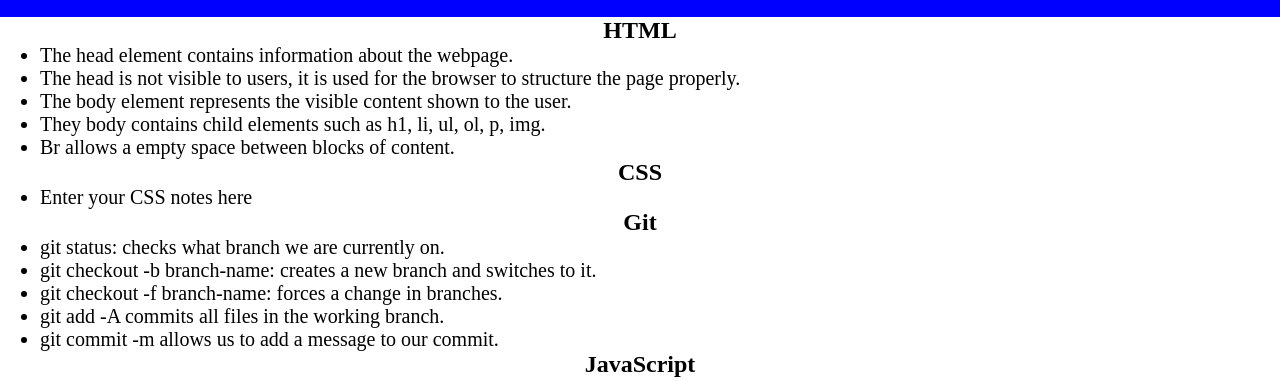
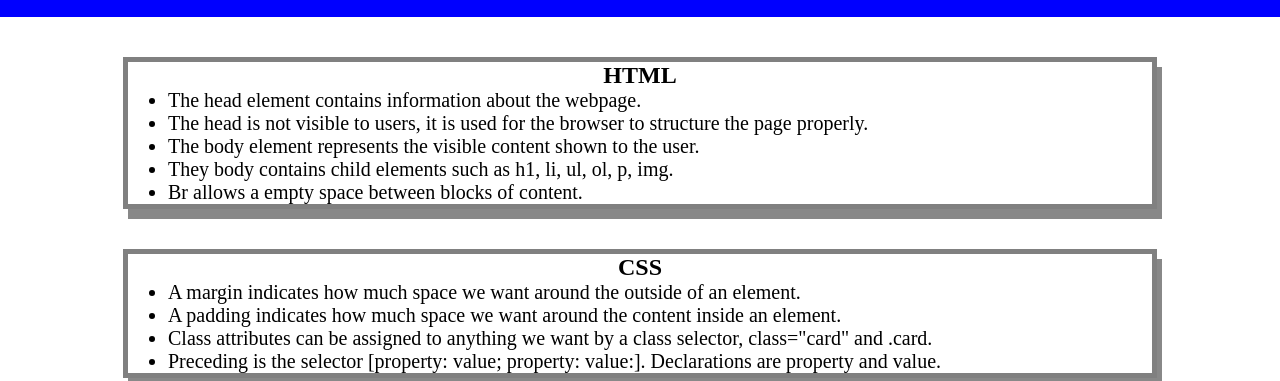
Before and after one commit to devonforyou/pre-work-study-guide, a plain HTML site: page prework-study-guide/index.html in a window 1280 px wide. Shown: the part 103-484 px from the top of the page. Drawn offline with Linux system fonts and the light colour scheme.

Commit message:
added CSS to project

```diff
--- a/prework-study-guide/assets/style.css
+++ b/prework-study-guide/assets/style.css
@@ -32,3 +32,10 @@ p {
   text-align: center;
   font-size: 30px;
 }
+
+.card {
+    width: 80%;
+    margin: 40px auto;
+    border: 5px solid gray;
+    box-shadow: 5px 10px #888888;
+  }
--- a/prework-study-guide/index.html
+++ b/prework-study-guide/index.html
@@ -27,7 +27,10 @@
       <section class="card" id="css-section">
         <h2>CSS</h2>
         <ul>
-          <li>Enter your CSS notes here</li>
+          <li>A margin indicates how much space we want around the outside of an element.</li>
+          <li>A padding indicates how much space we want around the content inside an element.</li>
+          <li>Class attributes can be assigned to anything we want by a class selector, class="card" and .card.</li>
+          <li>Preceding is the selector [property: value; property: value:]. Declarations are property and value.</li>
         </ul>
       </section>
 
```
